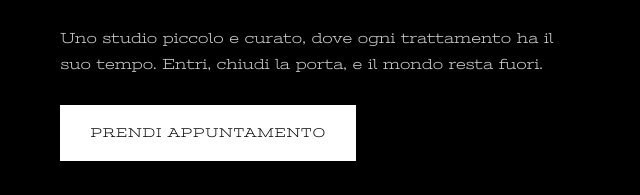
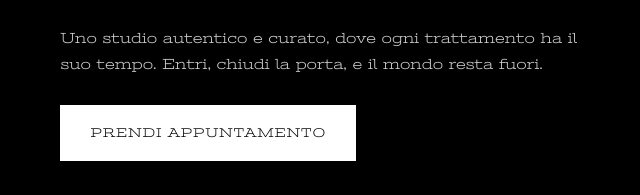
Before and after one commit to evamarketingmedia/Aesthetik, a plain HTML site: page index.html in a window 1280 px wide. Shown: the part 842-1037 px from the top of the page, 10-650 px from the left. Drawn offline with Linux system fonts and the light colour scheme.

Commit message:
Hero: studio autentico e curato
Co-Authored-By: Claude Fable 5.2 <noreply@anthropic.com>
Claude-Session: https://claude.ai/code/session_01TvwoViCCG6h3haySi49fT2

```diff
--- a/index.html
+++ b/index.html
@@ -35,7 +35,7 @@ img{max-width:100%}
 <div style="display: grid; grid-template-columns: repeat(auto-fit, minmax(min(380px, 100%), 1fr)); gap: 64px 96px; align-items: end">
 <div style="display: flex; flex-direction: column; align-items: flex-start; gap: 28px">
 <p style="margin: 0; font-family: 'BioRhyme Expanded', 'Rockwell', serif; font-weight: 700; font-size: clamp(20px, 2.3vw, 30px); line-height: 1.3; text-wrap: balance">Istituto beauty &amp; anti-age a Mendrisio.</p>
-<p style="margin: 0; max-width: 520px; color: #CFCFCF; text-wrap: pretty">Uno studio piccolo e curato, dove ogni trattamento ha il suo tempo. Entri, chiudi la porta, e il mondo resta fuori.</p>
+<p style="margin: 0; max-width: 520px; color: #CFCFCF; text-wrap: pretty">Uno studio autentico e curato, dove ogni trattamento ha il suo tempo. Entri, chiudi la porta, e il mondo resta fuori.</p>
 <a href="#contatti" style="display: inline-flex; align-items: center; gap: 14px; min-height: 56px; padding: 0 30px; background: #FFFFFF; color: #000000; font-size: 13px; text-transform: uppercase; letter-spacing: 0.06em; box-sizing: border-box">Prendi appuntamento
 </a>
 </div>
```
